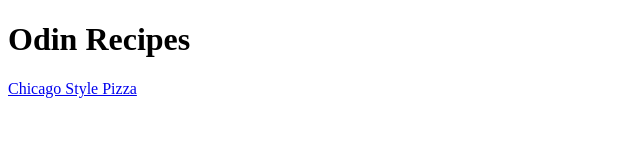
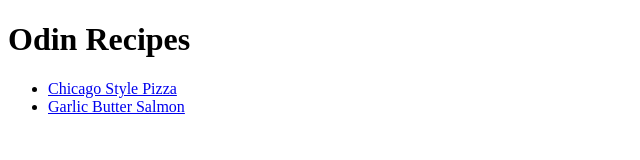
Before and after one commit to TrueEdgeCorp/odin-recipes, a plain HTML site: page index.html in a window 1280 px wide. Shown: the whole page, without its empty margins (0-640 px from the left). Drawn offline with Linux system fonts and the light colour scheme.

Commit message:
Add unordered list for links on main page

```diff
--- a/index.html
+++ b/index.html
@@ -9,6 +9,10 @@
 
     <body>
         <h1>Odin Recipes</h1>
-        <a href="recipes/chicago-pizza.html">Chicago Style Pizza</a>
+
+        <ul>
+            <li><a href="recipes/chicago-pizza.html">Chicago Style Pizza</a></li>
+            <li><a href="recipes/garlic-butter-salmon.html">Garlic Butter Salmon</a></li>
+        </ul>
     </body>
 </html>
```
